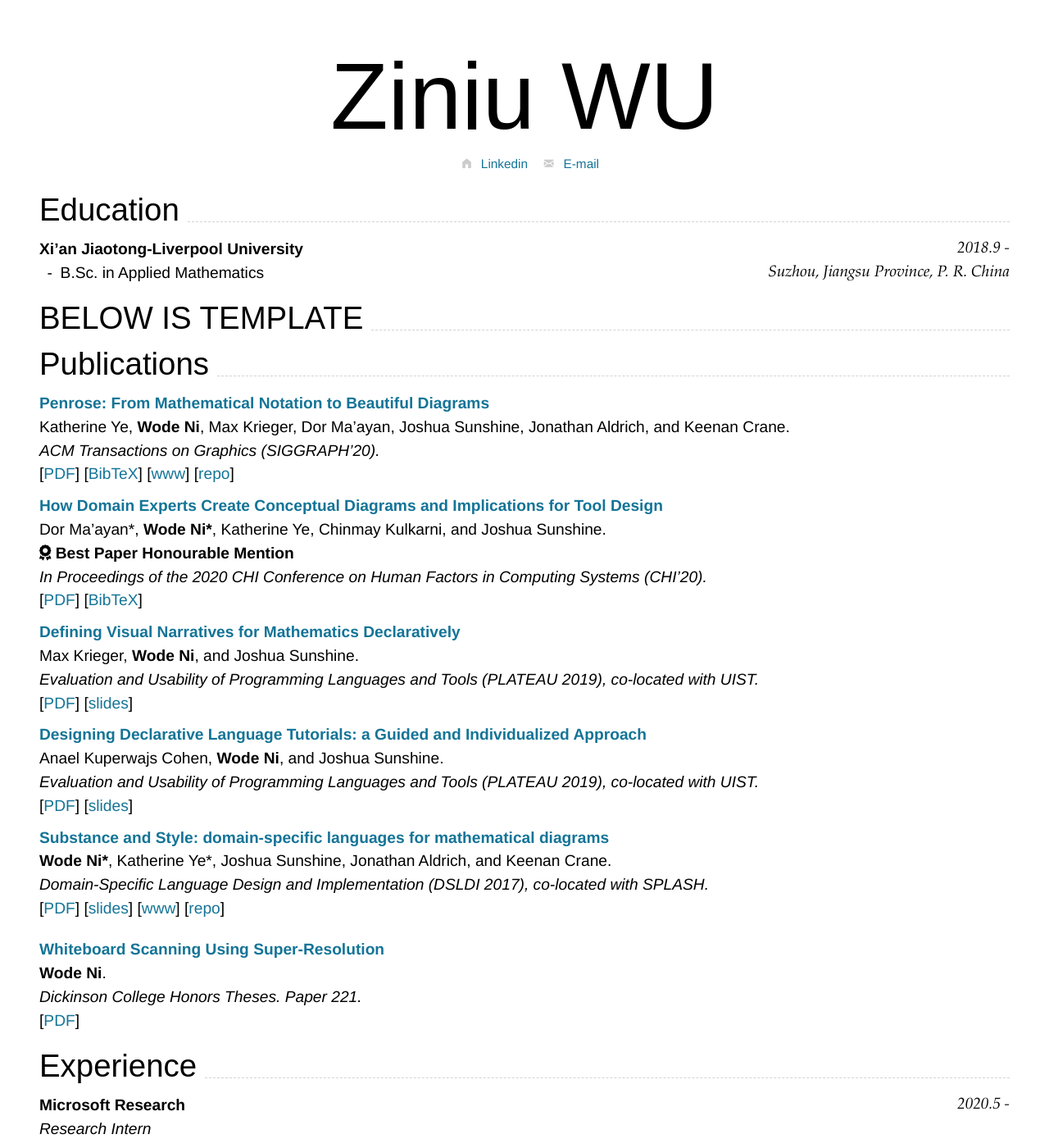
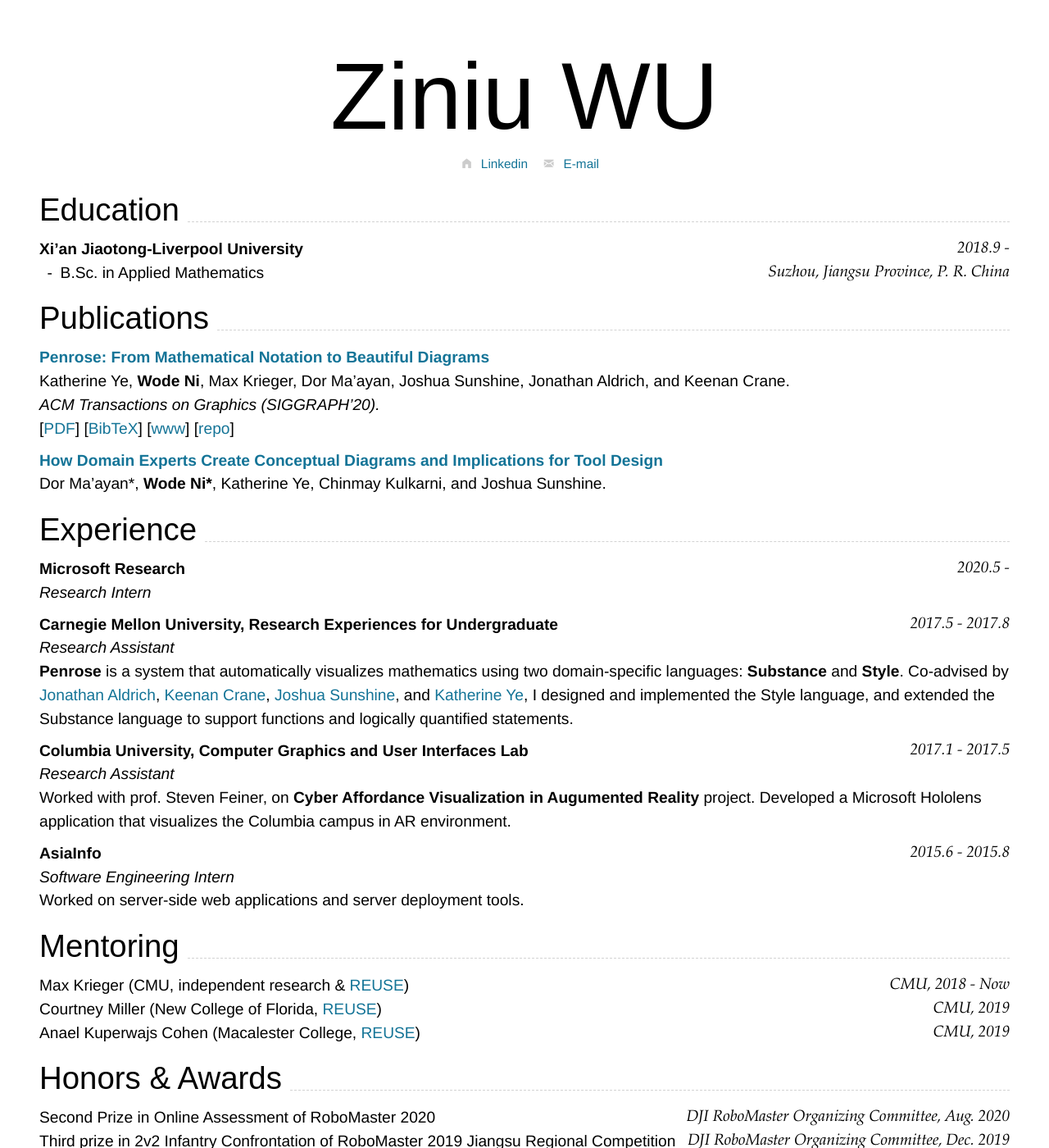
Before and after one commit to RoboDD/ziniu-cv, a Jekyll site: the page built from index.md, in a window 1280 px wide and 1400 px high. Shown: the whole window at 82% size. Built offline with Jekyll 4.4.1, drawn with Linux system fonts in a browser that asks for light colours; nearby versions of some CDN libraries.

Commit message:
Update index.md

```diff
--- a/index.md
+++ b/index.md
@@ -31,7 +31,6 @@ Suzhou, Jiangsu Province, P. R. China
 
 - B.Sc. in Applied Mathematics
 
-## BELOW IS TEMPLATE
 
 ## Publications
 
@@ -46,39 +45,6 @@ _ACM Transactions on Graphics (SIGGRAPH'20)._<br>
 ### [**How Domain Experts Create Conceptual Diagrams and Implications for Tool Design**]({{ page.homepage.url }}/assets/chi-20-natural-diagramming.pdf)
 
 Dor Ma'ayan\*, **Wode Ni\***, Katherine Ye, Chinmay Kulkarni, and Joshua Sunshine.<br>
-<i class="fas fa-award"></i> <strong>Best Paper Honourable Mention</strong><br>
-_In Proceedings of the 2020 CHI Conference on Human Factors in Computing Systems (CHI'20)._<br>
-[[PDF]({{ page.homepage.url }}/assets/chi-20-natural-diagramming.pdf)]
-[[BibTeX]({{ page.homepage.url }}/assets/chi-20-natural-diagramming.txt)]
-
-### [**Defining Visual Narratives for Mathematics Declaratively**](http://plateau-workshop.org/assets/papers-2019/9.pdf)
-
-Max Krieger, **Wode Ni**, and Joshua Sunshine.<br>
-_Evaluation and Usability of Programming Languages and Tools (PLATEAU 2019), co-located with UIST._<br>
-[[PDF](http://plateau-workshop.org/assets/papers-2019/9.pdf)]
-[[slides]({ page.homepage.url }}/aassets/plateau-19-presentation.pdf)]
-
-### [**Designing Declarative Language Tutorials: a Guided and Individualized Approach**](http://plateau-workshop.org/assets/papers-2019/2.pdf)
-
-Anael Kuperwajs Cohen, **Wode Ni**, and Joshua Sunshine.<br>
-_Evaluation and Usability of Programming Languages and Tools (PLATEAU 2019), co-located with UIST._<br>
-[[PDF](http://plateau-workshop.org/assets/papers-2019/2.pdf)]
-[[slides]({{ page.homepage.url }}/assets/plateau-19-presentation.pdf)]
-
-### [**Substance and Style: domain-specific languages for mathematical diagrams**](https://2017.splashcon.org/event/dsldi-2017-substance-and-style-domain-specific-languages-for-mathematical-diagrams)
-
-**Wode Ni\***, Katherine Ye\*, Joshua Sunshine, Jonathan Aldrich, and Keenan Crane.<br> _Domain-Specific Language Design and Implementation (DSLDI 2017), co-located with SPLASH._ <br>
-[[PDF]({{ page.homepage.url }}/assets/dsldi.pdf)]
-[[slides]({{ page.homepage.url }}/assets/dsldi-presentation.pdf)]
-[[www](http://penrose.ink)]
-[[repo](https://github.com/penrose/penrose)]
-
----
-
-### [**Whiteboard Scanning Using Super-Resolution**](http://scholar.dickinson.edu/student_honors/221/)
-
-**Wode Ni**.<br> _Dickinson College Honors Theses. Paper 221._<br>
-[[PDF]({{ page.homepage.url }}/assets/superres.pdf)]
 
 ## Experience
 
```
